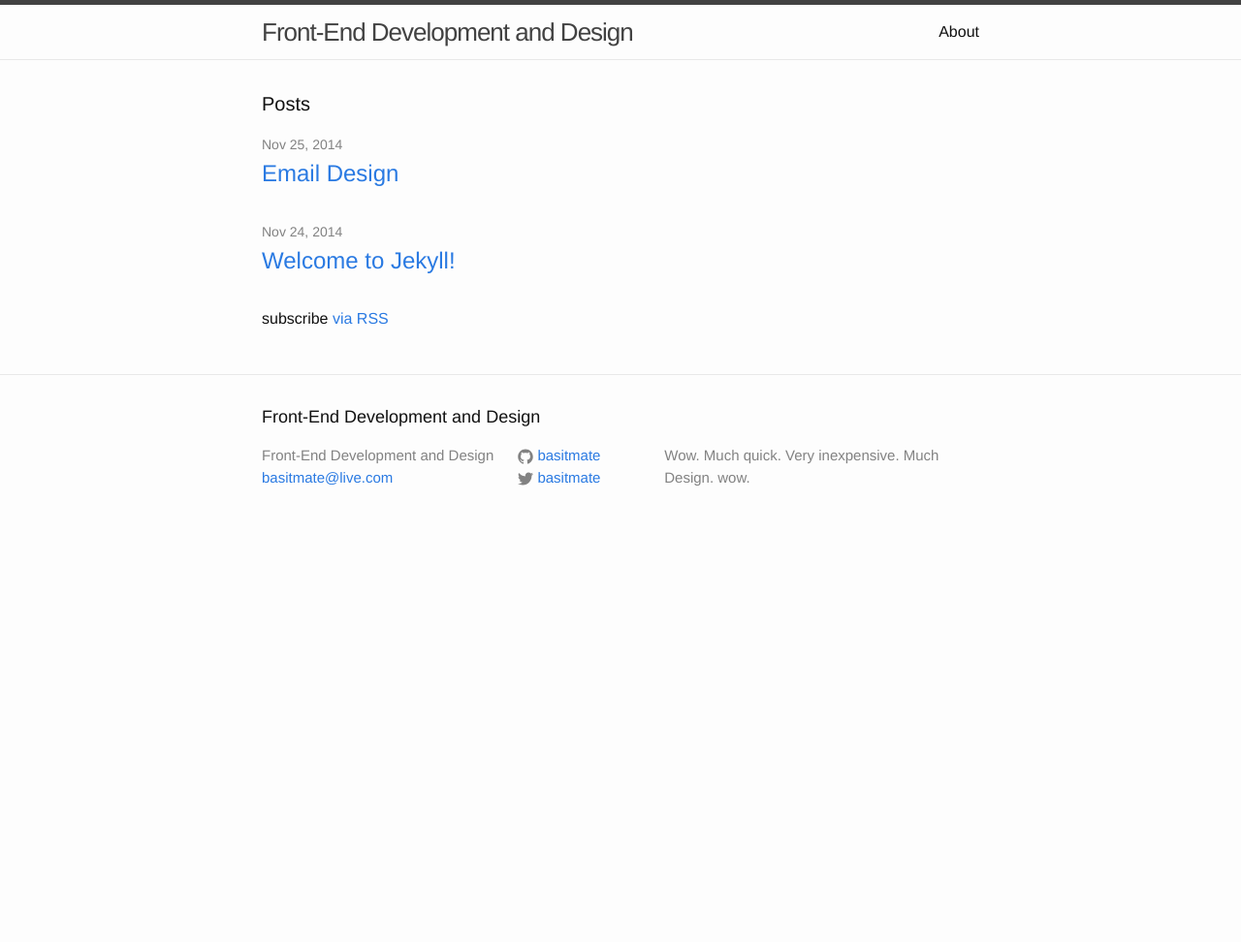
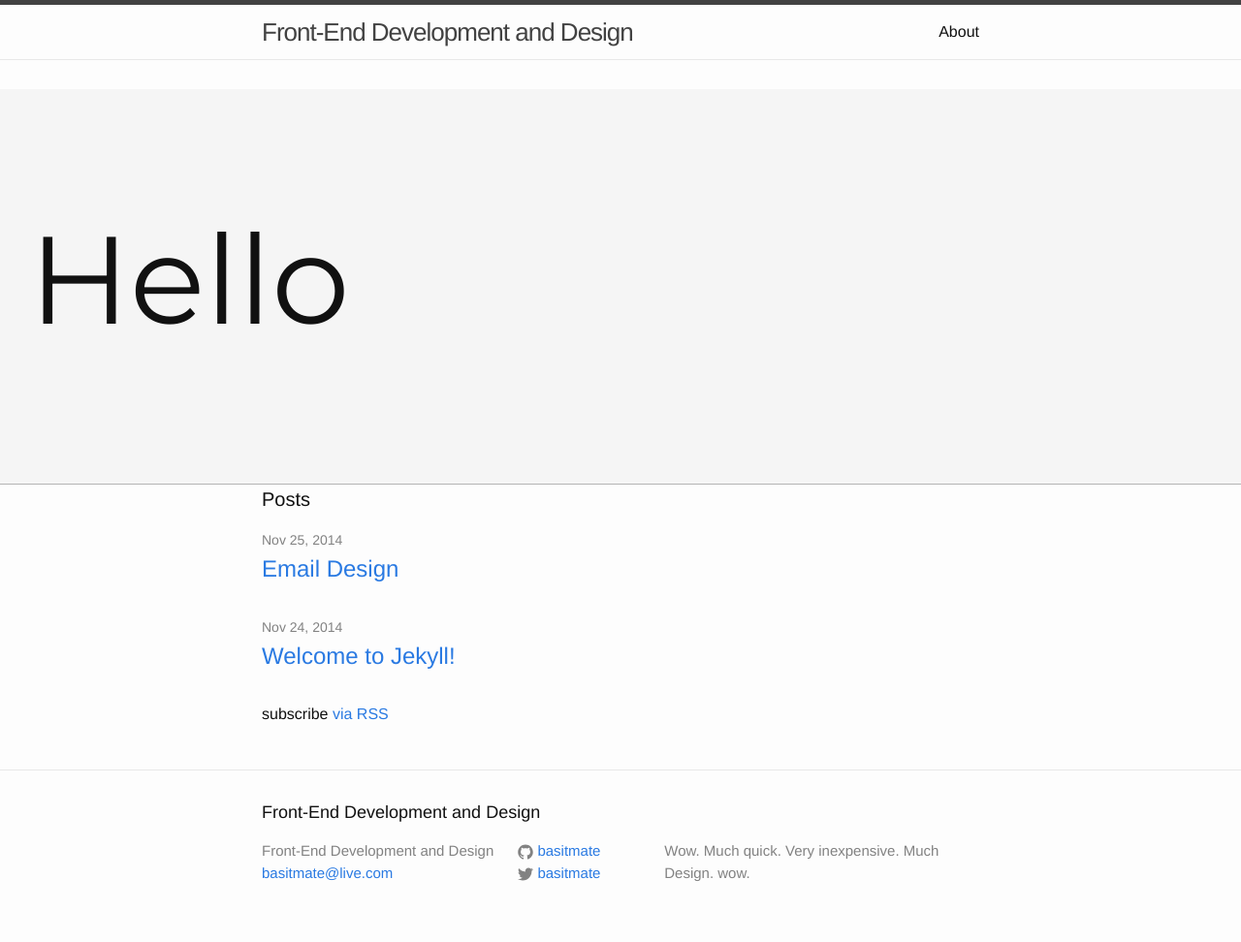
Before and after one commit to basitmate/basitmate.github.io, a Jekyll site: the page built from index.html, in a window 1280 px wide. Shown: the whole page at 97% size. Built offline with Jekyll 4.4.1, drawn with Linux system fonts in a browser that asks for light colours; before the commit the page ends 900 px from its top, so only the background shows below that.

Commit message:
so many changes. wow.

```diff
--- a/_layouts/default.html
+++ b/_layouts/default.html
@@ -8,6 +8,11 @@
     {% include header.html %}
 
     <div class="page-content">
+
+	<div class="mainHeading">
+		<h1>Hello</h1>
+	</div>
+
       <div class="wrapper">
         {{ content }}
       </div>
--- a/css/main.scss
+++ b/css/main.scss
@@ -3,7 +3,17 @@
 ---
 @charset "utf-8";
 
+@import url(http://fonts.googleapis.com/css?family=Montserrat);
 
+.mainHeading {
+	background-color: #f5f5f5;
+	padding: 100px 30px;
+	border-bottom: 1px solid #b4b4b4;
+	h1 {
+		font-size: 8em;
+		font-family: 'Montserrat';
+	}
+}
 
 // Our variables
 $base-font-family: Helvetica, Arial, sans-serif;
--- a/index.html
+++ b/index.html
@@ -18,6 +18,6 @@ layout: default
     {% endfor %}
   </ul>
 
-  <p class="rss-subscribe">subscribe <a href="{{ "/feed.xml" | prepend: site.baseurl }}">via RSS</a></p>
+<p class="rss-subscribe">subscribe <a href="{{ '/feed.xml' | prepend: site.baseurl }}">via RSS</a></p>
 
 </div>
```
Also changed, not shown: about.md (+0 -2 lines).
